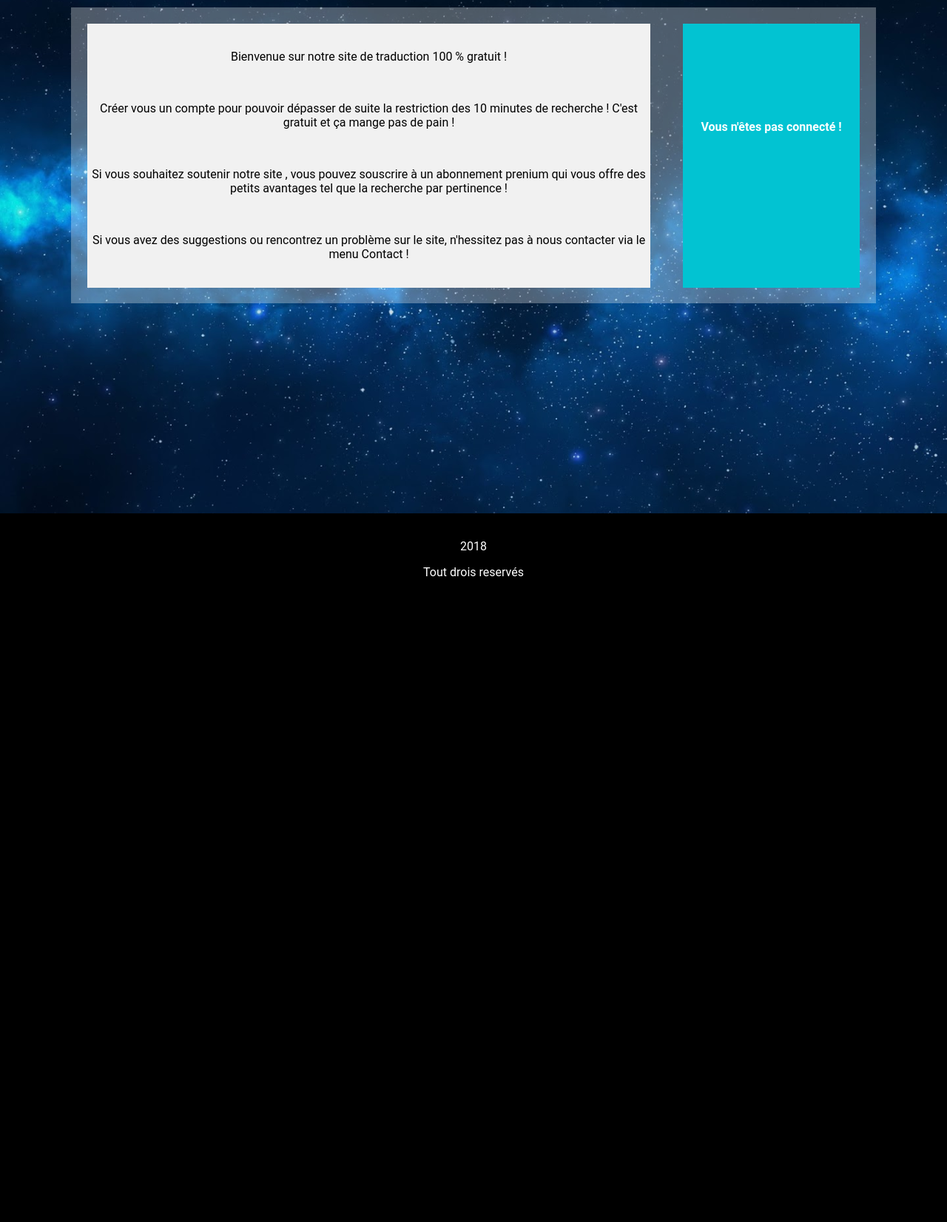
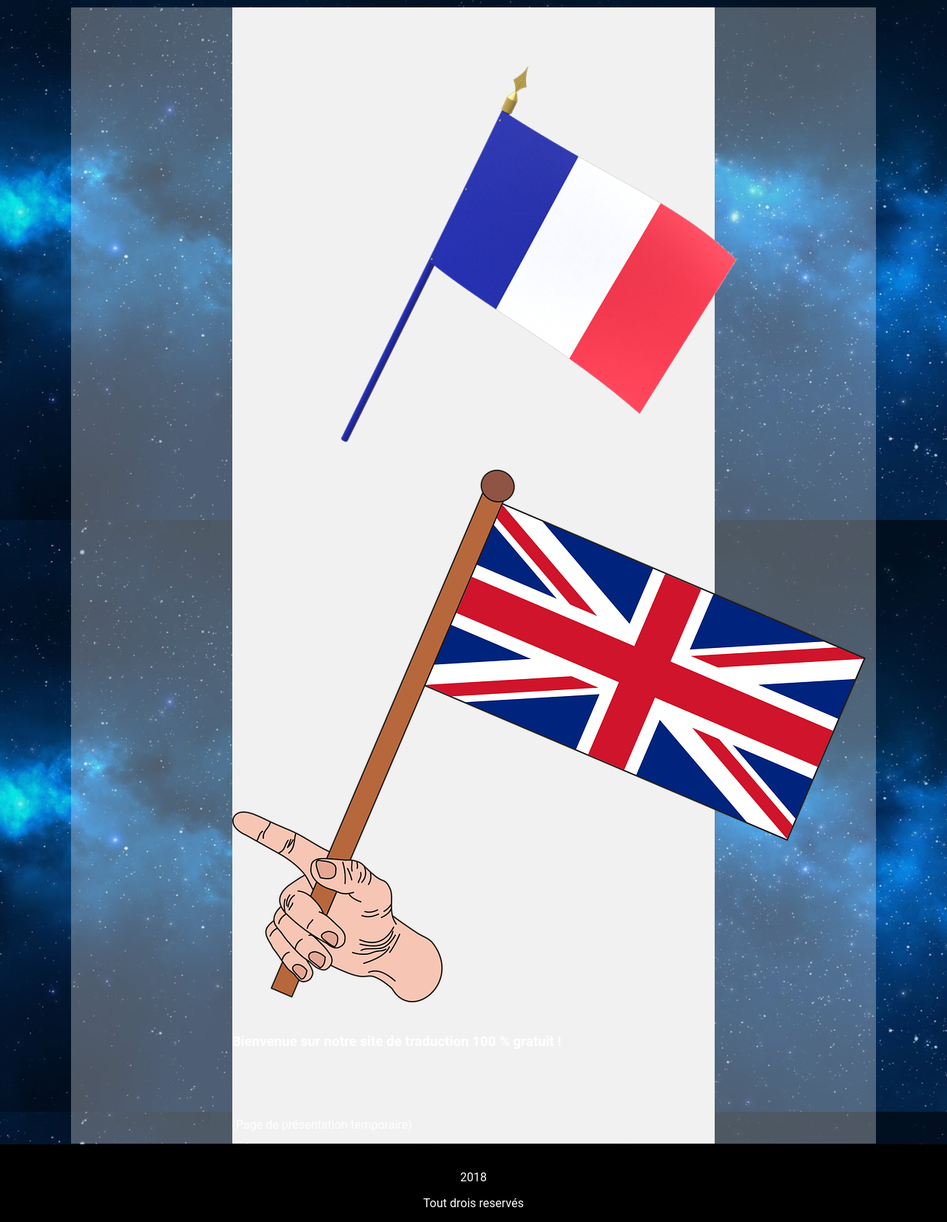
Before and after one commit to Mikael-Salasca/iut_projet_php, a PHP site: page / in a window 1280 px wide. Shown: the part 97-1749 px from the top of the page at 74% size. Before the commit the page ends 876 px from the top, so only its background shows below. Run offline with PHP 8.4, Linux system fonts and the light colour scheme; data that the repository does not hold is empty.

Commit message:
Modification de la page de présentation (le pannel a était temporairement enlevé pour laisser place à un menu plus intutif, a voir dans le prochain commit)

```diff
--- a/views/homeView.php
+++ b/views/homeView.php
@@ -1,16 +1,23 @@
 <section id="corps">
 
-        <?php require ROOT . '/views/pannelConnexion/pannelConnexionView.php'; ?>
+        <?php // require ROOT . '/views/pannelConnexion/pannelConnexionView.php'; ?>
 
-    <section id="main-page">
+    <section id="main-page-center">
+        <br><br><br>
+        <div id="block-11">
+            <img class="drap-1" src="/img/drapeau-france.jpg">
+            <img class="drap-2" src="/img/drapeau-anglais.png">
+        </div>
         <br>
-        <p>Bienvenue sur notre site de traduction 100 % gratuit !</p>
-        <br>
-        <p>Créer vous un compte pour pouvoir dépasser de suite la restriction des 10 minutes de recherche ! C'est gratuit et ça mange pas de pain !</p>
+        <h1>Bienvenue sur notre site de traduction 100 % gratuit !</h1>
+        <br><br><br>
+        <!--<p>Créer vous un compte pour pouvoir dépasser de suite la restriction des 10 minutes de recherche ! C'est gratuit et ça mange pas de pain !</p>
         <br>
         <p>Si vous souhaitez soutenir notre site , vous pouvez souscrire à un abonnement prenium qui vous offre des petits avantages tel que la recherche par pertinence !</p>
         <br>
         <p> Si vous avez des suggestions ou rencontrez un problème sur le site, n'hessitez pas à nous contacter via le menu Contact !</p>
+        -->
+        <p>(Page de présentation temporaire)</p>
     </section>
 
 </section>
```
Also changed, not shown: img/drapeau-anglais.png (added), img/drapeau-france.jpg (added).
